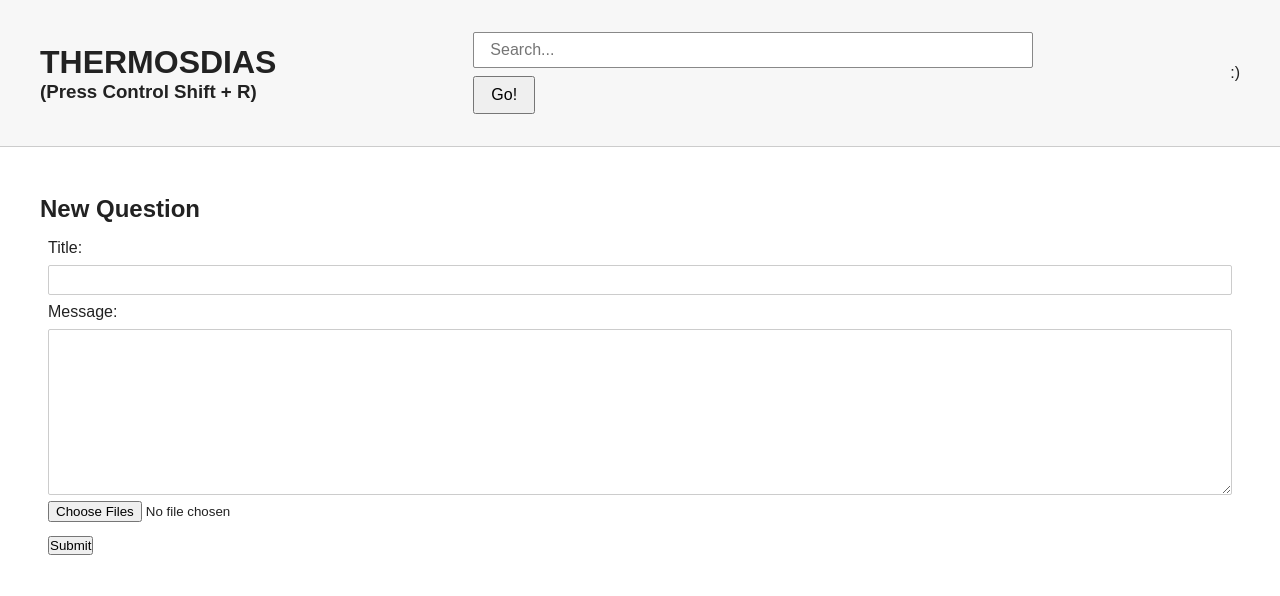
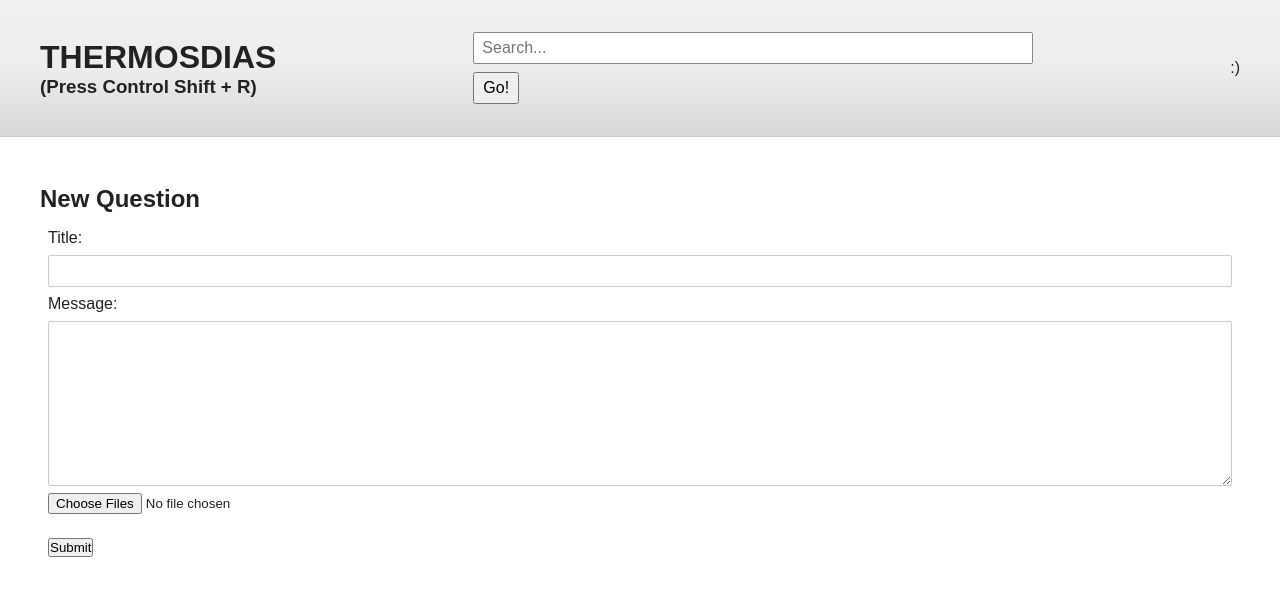
Before and after one commit to prothy/ask-mate, a Flask app: page /add-question in a window 1280 px wide. Shown: the top 596 px of the page. Run offline with Flask 2, Linux system fonts and the light colour scheme.

Commit message:
added question links to list questions page, gradient to header

```diff
--- a/static/style.css
+++ b/static/style.css
@@ -31,7 +31,7 @@ a {
 header {
     padding: 1rem 0;
 
-    background: #f7f7f7;
+    background: linear-gradient(0deg, #d7d7d7 0%, #ededed 50%, #f0f0f0 100%);
     border-bottom: 1px solid #ccc;
 
 }
@@ -50,12 +50,13 @@ header .outer-container {
     align-items: center;
 }
 
-header .outer-container input {
+header input {
+    height: 2rem;
     font-size: 1rem;
-    padding: 0.5rem 1rem;
+    padding: 0 0.5rem;
 }
 
-header .outer-container input[type="text"] {
+header input[type="text"] {
     width: 35rem;
     border: 1px solid #888;
     border-radius: 2px;
@@ -63,6 +64,10 @@ header .outer-container input[type="text"] {
 
 .content {
     margin-top: 3rem;
+}
+
+.content select, .content input {
+    height: 2rem;
 }
 
 .btn {
```
